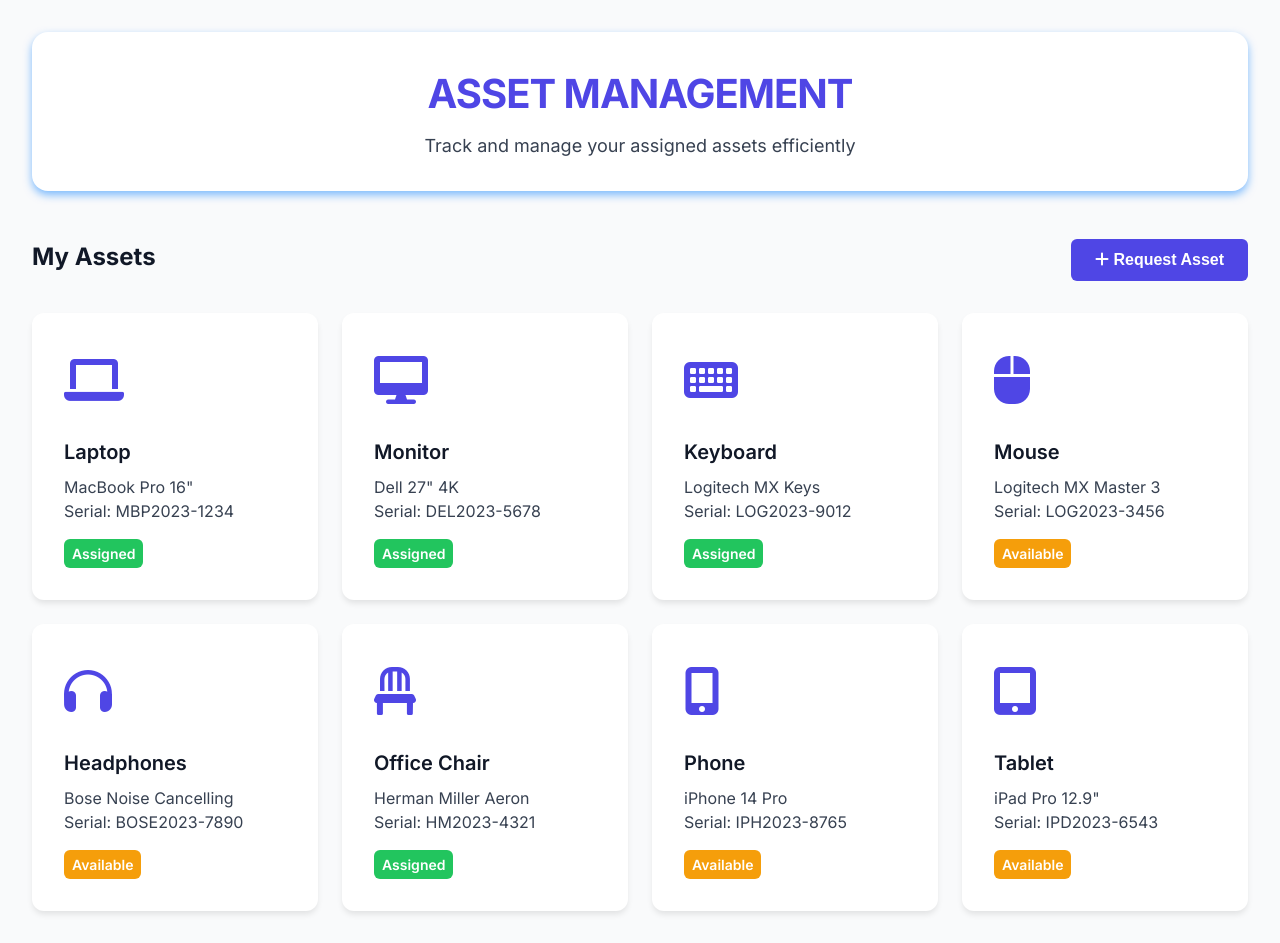
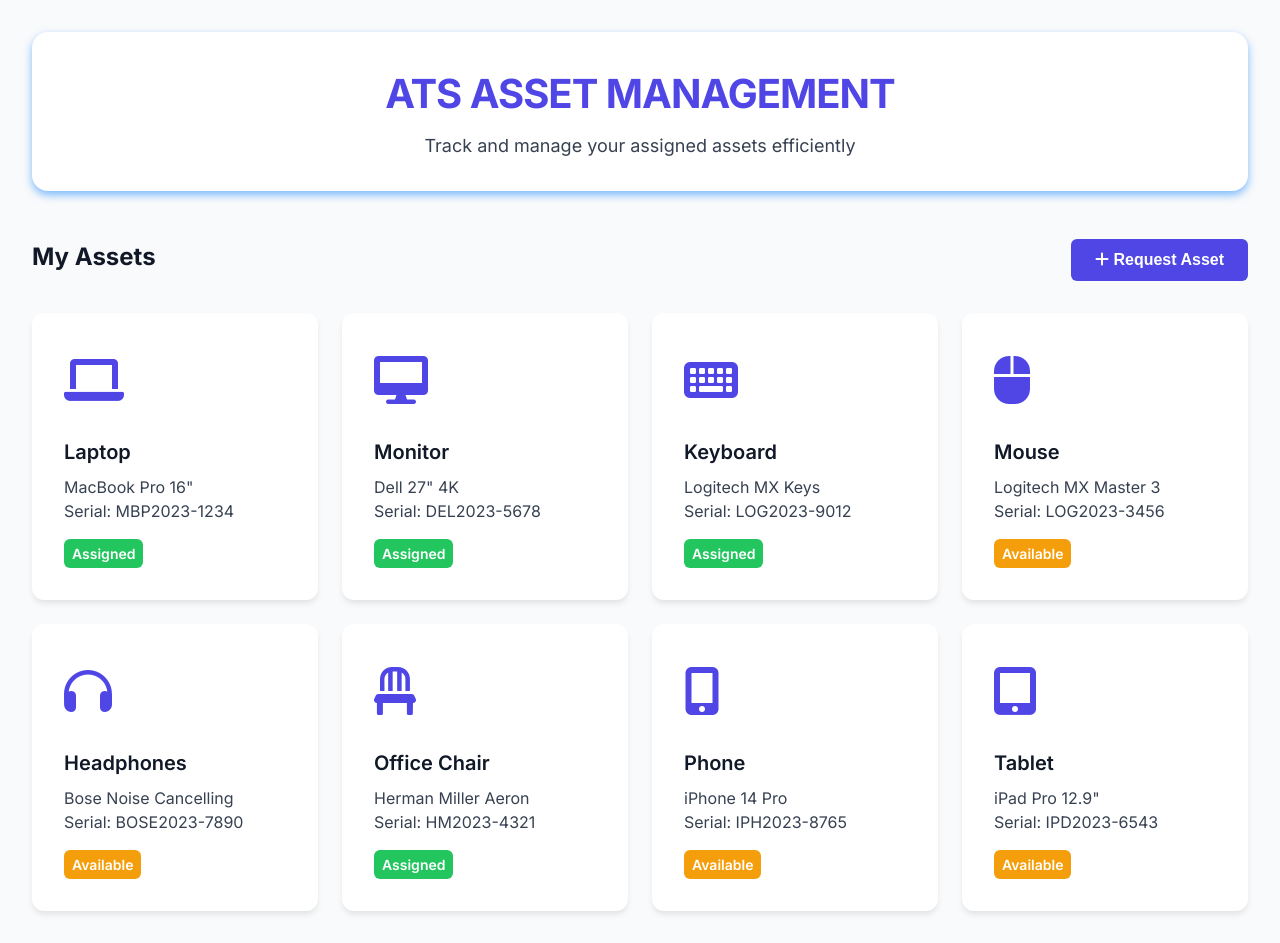
Before and after one commit to NIKHILESHGOWDAUS/emp_asset_req, a plain HTML site: page index.html in a window 1280 px wide. Drawn offline with Linux system fonts and the light colour scheme.

Commit message:
Update index.html

```diff
--- a/index.html
+++ b/index.html
@@ -222,7 +222,7 @@
     <div class="container">
         <section class="assets-section">
             <header class="header">
-                <h1 class="logo">ASSET MANAGEMENT</h1>
+                <h1 class="logo">ATS ASSET MANAGEMENT</h1>
                 <p class="tagline">Track and manage your assigned assets efficiently</p>
             </header>
             <div class="action-bar">
```
